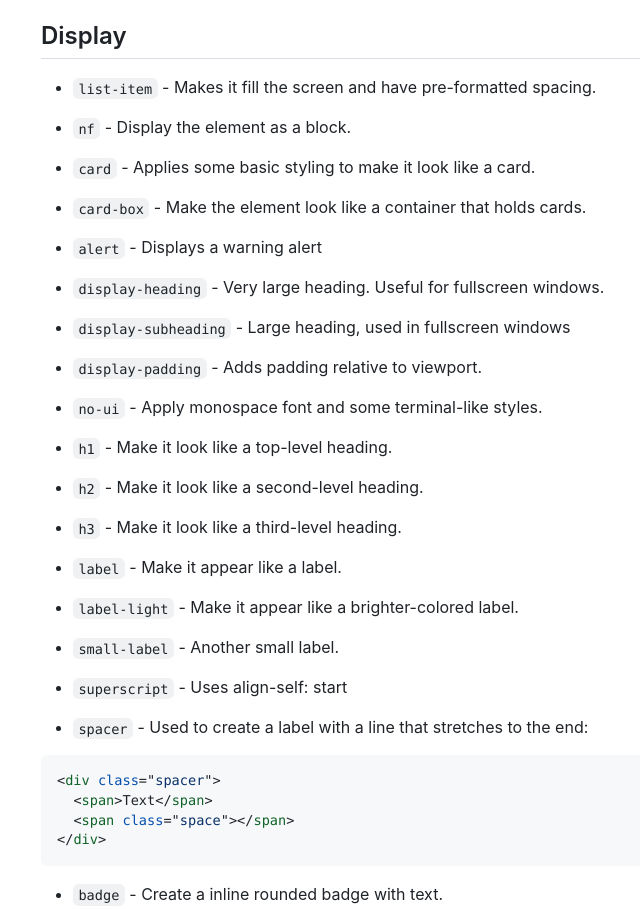
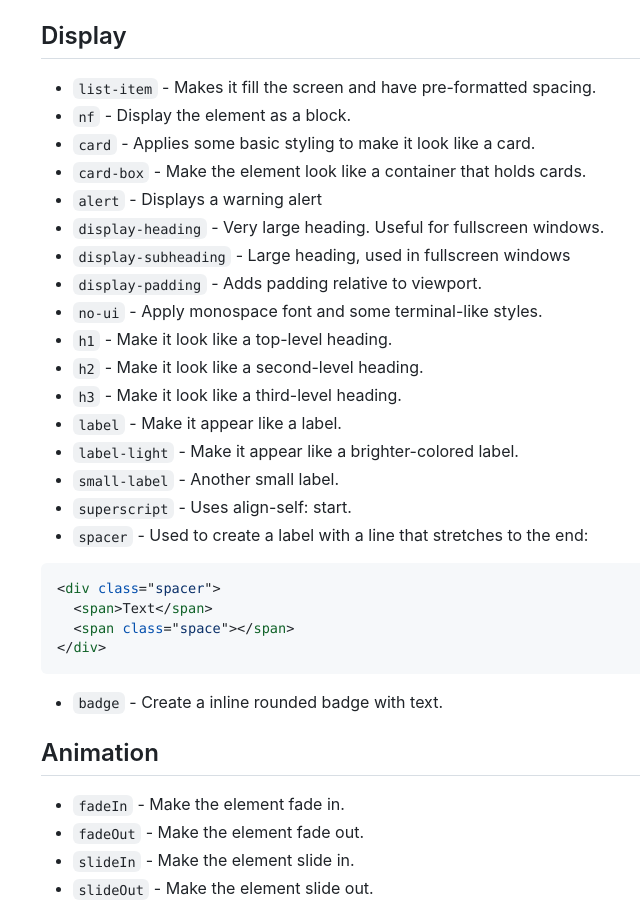
Before and after one commit to zeondev/pluto, a plain HTML site: page docs/css-classes.html in a window 1280 px wide. Shown: the part 1768-2677 px from the top of the page, without its empty margins (152-792 px from the left). Drawn offline with Linux system fonts and the light colour scheme.

Commit message:
update css docs spacing

```diff
--- a/docs/css-classes.html
+++ b/docs/css-classes.html
@@ -1306,57 +1306,23 @@
 </ul>
 <h2 dir="auto">Display</h2>
 <ul dir="auto">
-<li>
-<p dir="auto"><code class="notranslate">list-item</code> - Makes it fill the screen and have pre-formatted spacing.</p>
-</li>
-<li>
-<p dir="auto"><code class="notranslate">nf</code> - Display the element as a block.</p>
-</li>
-<li>
-<p dir="auto"><code class="notranslate">card</code> - Applies some basic styling to make it look like a card.</p>
-</li>
-<li>
-<p dir="auto"><code class="notranslate">card-box</code> - Make the element look like a container that holds cards.</p>
-</li>
-<li>
-<p dir="auto"><code class="notranslate">alert</code> - Displays a warning alert</p>
-</li>
-<li>
-<p dir="auto"><code class="notranslate">display-heading</code> - Very large heading. Useful for fullscreen windows.</p>
-</li>
-<li>
-<p dir="auto"><code class="notranslate">display-subheading</code> - Large heading, used in fullscreen windows</p>
-</li>
-<li>
-<p dir="auto"><code class="notranslate">display-padding</code> - Adds padding relative to viewport.</p>
-</li>
-<li>
-<p dir="auto"><code class="notranslate">no-ui</code> - Apply monospace font and some terminal-like styles.</p>
-</li>
-<li>
-<p dir="auto"><code class="notranslate">h1</code> - Make it look like a top-level heading.</p>
-</li>
-<li>
-<p dir="auto"><code class="notranslate">h2</code> - Make it look like a second-level heading.</p>
-</li>
-<li>
-<p dir="auto"><code class="notranslate">h3</code> - Make it look like a third-level heading.</p>
-</li>
-<li>
-<p dir="auto"><code class="notranslate">label</code> - Make it appear like a label.</p>
-</li>
-<li>
-<p dir="auto"><code class="notranslate">label-light</code> - Make it appear like a brighter-colored label.</p>
-</li>
-<li>
-<p dir="auto"><code class="notranslate">small-label</code> - Another small label.</p>
-</li>
-<li>
-<p dir="auto"><code class="notranslate">superscript</code> - Uses align-self: start</p>
-</li>
-<li>
-<p dir="auto"><code class="notranslate">spacer</code> - Used to create a label with a line that stretches to the end:</p>
-</li>
+<li><code class="notranslate">list-item</code> - Makes it fill the screen and have pre-formatted spacing.</li>
+<li><code class="notranslate">nf</code> - Display the element as a block.</li>
+<li><code class="notranslate">card</code> - Applies some basic styling to make it look like a card.</li>
+<li><code class="notranslate">card-box</code> - Make the element look like a container that holds cards.</li>
+<li><code class="notranslate">alert</code> - Displays a warning alert</li>
+<li><code class="notranslate">display-heading</code> - Very large heading. Useful for fullscreen windows.</li>
+<li><code class="notranslate">display-subheading</code> - Large heading, used in fullscreen windows</li>
+<li><code class="notranslate">display-padding</code> - Adds padding relative to viewport.</li>
+<li><code class="notranslate">no-ui</code> - Apply monospace font and some terminal-like styles.</li>
+<li><code class="notranslate">h1</code> - Make it look like a top-level heading.</li>
+<li><code class="notranslate">h2</code> - Make it look like a second-level heading.</li>
+<li><code class="notranslate">h3</code> - Make it look like a third-level heading.</li>
+<li><code class="notranslate">label</code> - Make it appear like a label.</li>
+<li><code class="notranslate">label-light</code> - Make it appear like a brighter-colored label.</li>
+<li><code class="notranslate">small-label</code> - Another small label.</li>
+<li><code class="notranslate">superscript</code> - Uses align-self: start.</li>
+<li><code class="notranslate">spacer</code> - Used to create a label with a line that stretches to the end:</li>
 </ul>
 <div class="highlight highlight-text-html-basic" dir="auto"><pre class="notranslate"><span class="pl-kos">&lt;</span><span class="pl-ent">div</span> <span class="pl-c1">class</span>="<span class="pl-s">spacer</span>"<span class="pl-kos">&gt;</span>
   <span class="pl-kos">&lt;</span><span class="pl-ent">span</span><span class="pl-kos">&gt;</span>Text<span class="pl-kos">&lt;/</span><span class="pl-ent">span</span><span class="pl-kos">&gt;</span>
```
Also changed, not shown: docs/css-classes.md (+1 -6 lines).
